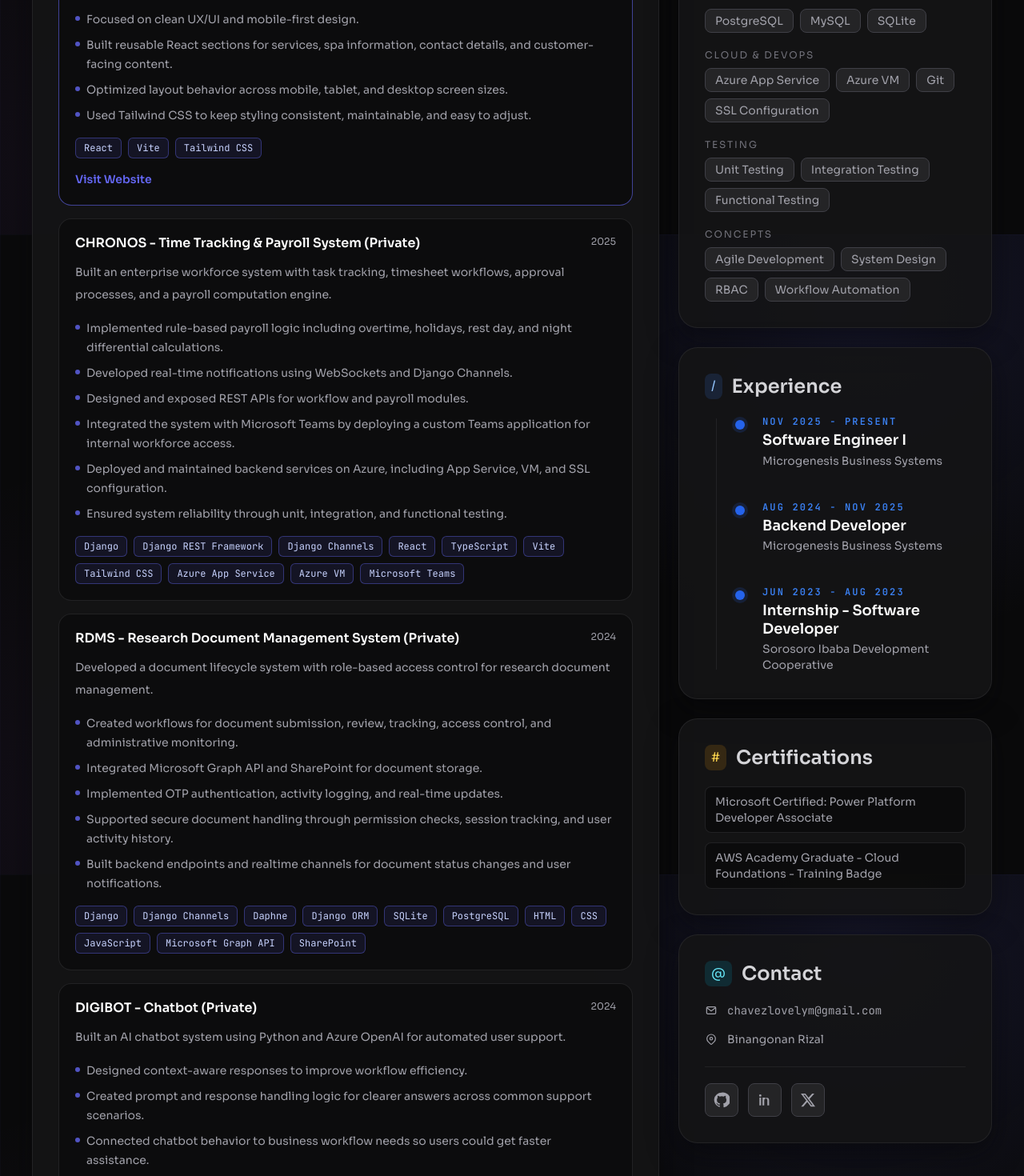
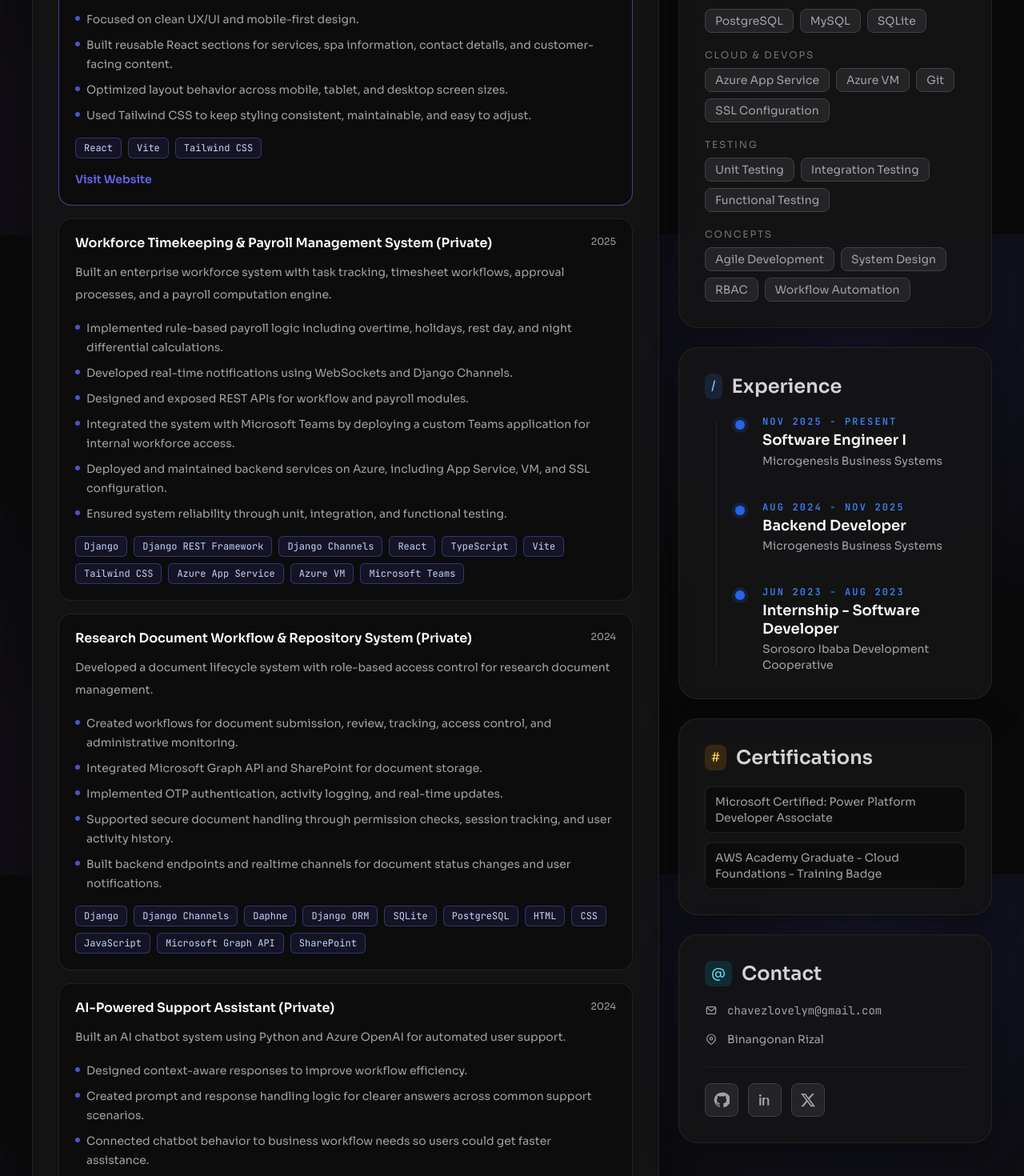
Before and after one commit to MsLovely-dev/lovely-chavez-portfolio, a React (Vite) app: page / in a window 1280 px wide. Shown: the part 1307-2777 px from the top of the page at 80% size. Built offline with nearby package versions, Linux system fonts and the light colour scheme.

Commit message:
Changed name of project

```diff
--- a/src/data/portfolioData.js
+++ b/src/data/portfolioData.js
@@ -1,6 +1,6 @@
 export const projects = [
   {
-    title: 'CHRONOS - Time Tracking & Payroll System (Private)',
+    title: 'Workforce Timekeeping & Payroll Management System (Private)',
     year: 2025,
     points: [
       'Overview: Built an enterprise workforce system with task tracking, timesheet workflows, approval processes, and a payroll computation engine.',
@@ -14,7 +14,7 @@ export const projects = [
     ],
   },
   {
-    title: 'RDMS - Research Document Management System (Private)',
+    title: 'Research Document Workflow & Repository System (Private)',
     year: 2024,
     points: [
       'Overview: Developed a document lifecycle system with role-based access control for research document management.',
@@ -40,7 +40,7 @@ export const projects = [
     ],
   },
   {
-    title: 'DIGIBOT - Chatbot (Private)',
+    title: 'AI-Powered Support Assistant (Private)',
     year: 2024,
     points: [
       'Overview: Built an AI chatbot system using Python and Azure OpenAI for automated user support.',
```
Also changed, not shown: public/images/projects/chronos-placeholder.svg.
